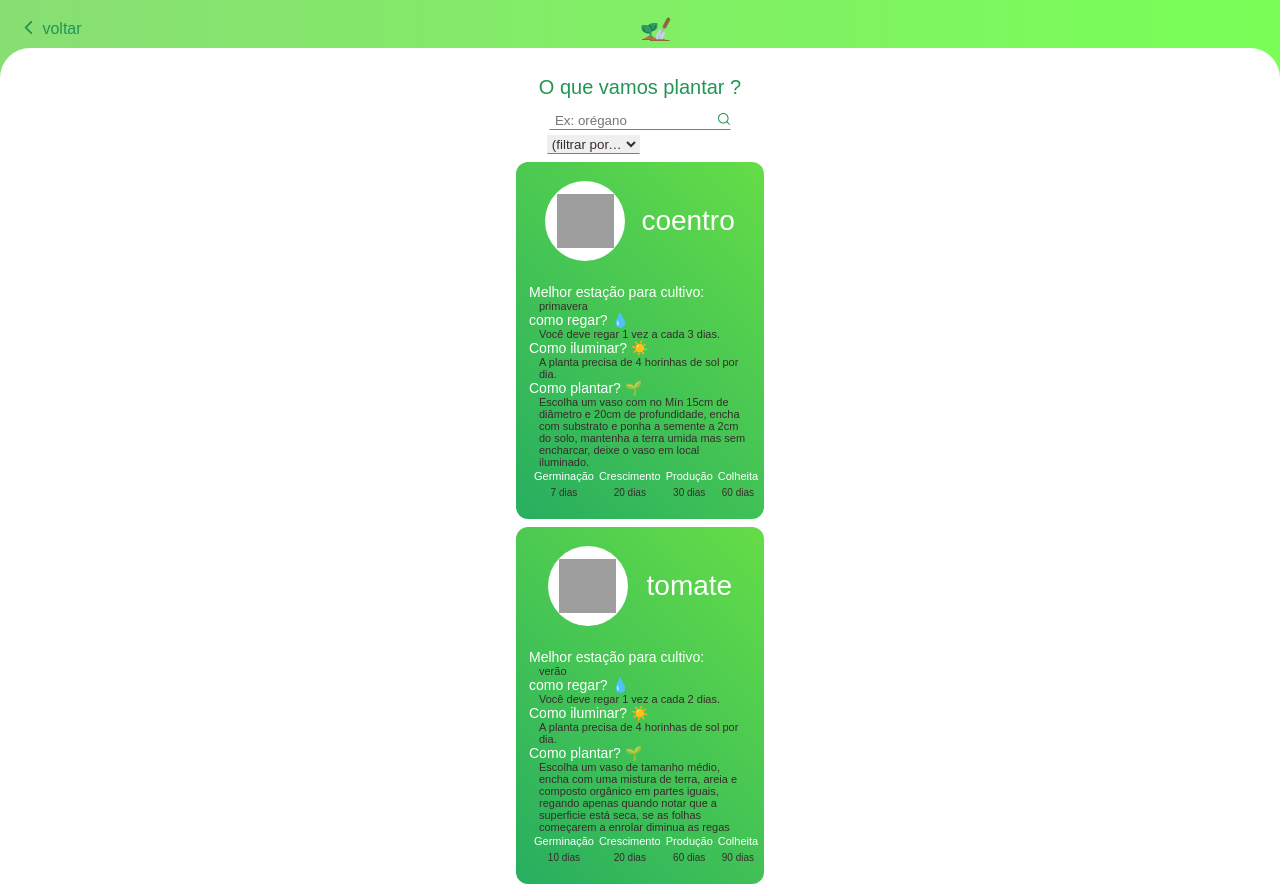
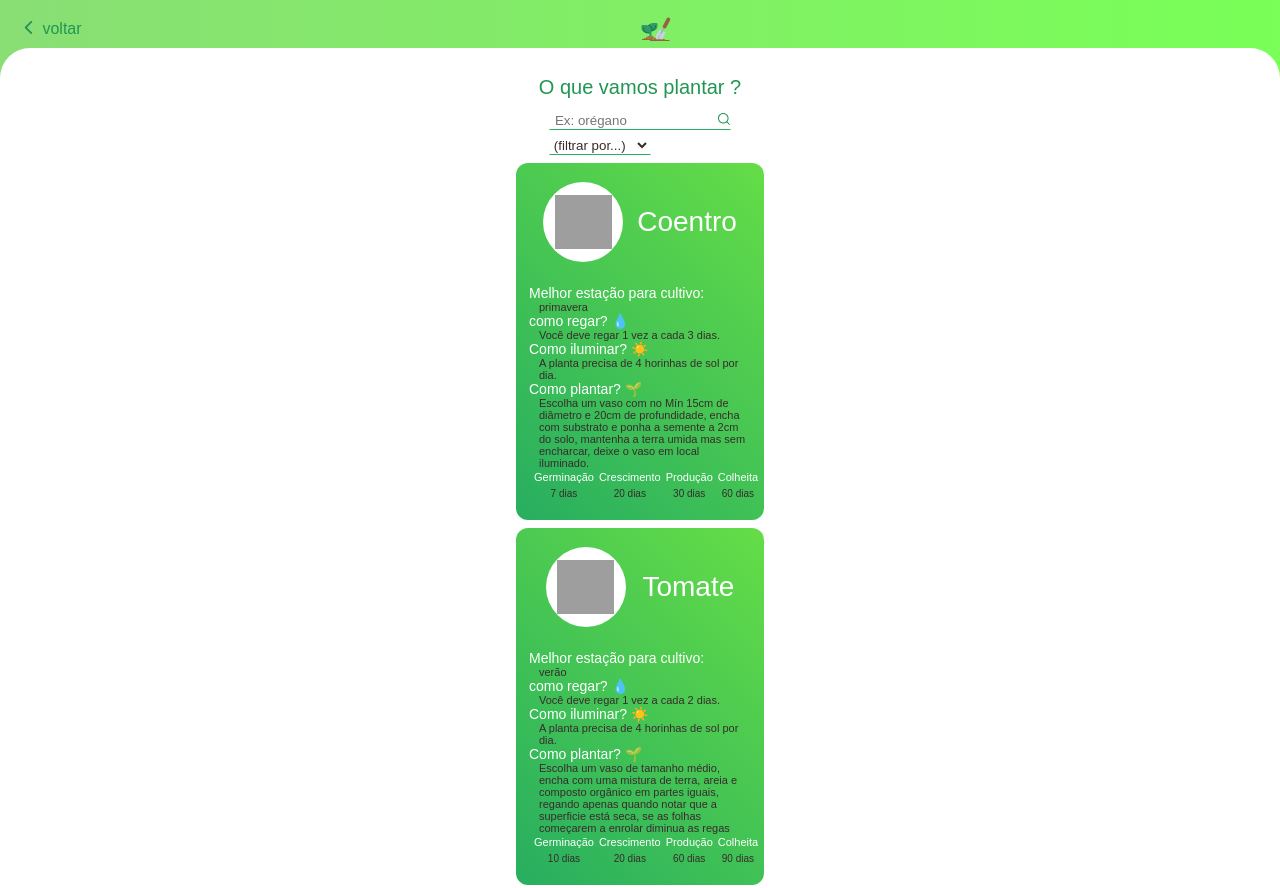
Before and after one commit to gasparzinho42/MinhaHorta, a website with bundled scripts: page src/pesquisa/pesquisa.html in a window 1280 px wide. Shown: the top 888 px of the page. Built offline with nearby package versions, Linux system fonts and the light colour scheme; grey boxes are pictures that could not be loaded.

Commit message:
update: styles update

```diff
--- a/data/data.js
+++ b/data/data.js
@@ -140,7 +140,7 @@ const data = [
 
 	{
 		"index": 8,
-		"nome": "Orégano",
+		"nome": "orégano",
 		"cientifico": "Origanum vulgare",
 		"img": "https://www.emporiodasfrutasam.com.br/data/produto/m/465-657.jpg",
 		"plantio": "Em um vaso de proporção pequena ponha a semente sobre a terra sem cobrir e regue com um pulverizador sem deixar encharcar, regue apenas em períodos muito seco,  orégano gosta de bastante sol, deixar sem sobra nas horas mais quentes.",
--- a/index.css
+++ b/index.css
@@ -10,7 +10,7 @@
 body{
     height: 100vh;
     width: 100vw;
-    background:linear-gradient(to bottom, #89DE74,#79FF57);
+    background:linear-gradient(45deg, #89DE74,#79FF57);
     display: flex;
     align-items: center;
     justify-content: center;
--- a/src/pesquisa/pesquisa.css
+++ b/src/pesquisa/pesquisa.css
@@ -136,6 +136,7 @@ main .input img {
 	color: white;
 	font-family: "karla", sans-serif;
 	font-size: 28px;
+	text-transform: capitalize;
 }
 .card header img {
 	height: 54px;
@@ -154,13 +155,18 @@ main .input img {
 }
 
 .filter {
-	border: 1px solid transparent;
-	border-bottom-color: #27ae60;
+	border: none;
+	background-color: transparent;
 	color: var(--text);
-	width: 50%;
-	margin-left: 8px;
+	width: 100%;
 	white-space: nowrap;
 	text-overflow: ellipsis;
+}
+.filterbox{
+	border: 1px solid transparent;
+	border-bottom-color: #27ae60 ;
+	width: 55%;
+	margin-left: 10px;
 }
 .filter option {
 	color: #27ae60;
--- a/src/pesquisa/pesquisa.html
+++ b/src/pesquisa/pesquisa.html
@@ -26,6 +26,7 @@
 					<span><img src="../../assets/loupe.svg" alt="pesquisar" ></span>
 				</div>
 				<div class="filterContainer">
+					<div class="filterbox">
 						<select class="filter" id="filter">
 							<option selected disabled value="0">(filtrar por...)</option>
 							<option value="1">por tempo de colheita</option>
@@ -33,6 +34,7 @@
 							<option value="3">por produção</option>
 							<option value="4">por crescimento</option>
 						</select>
+					</div>
 				</div>
 			</section>
 
```
Lines whose indentation alone changed are shown as unchanged.
